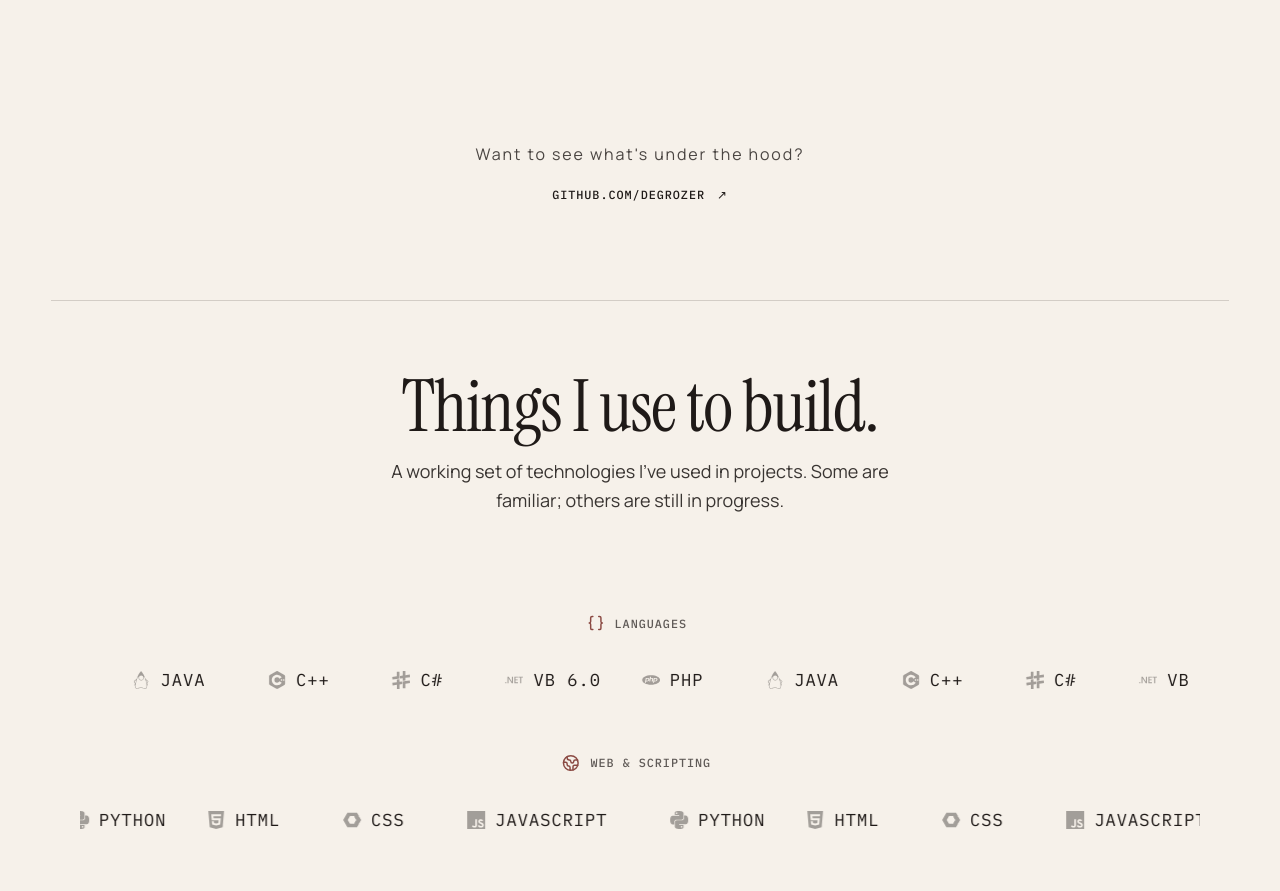
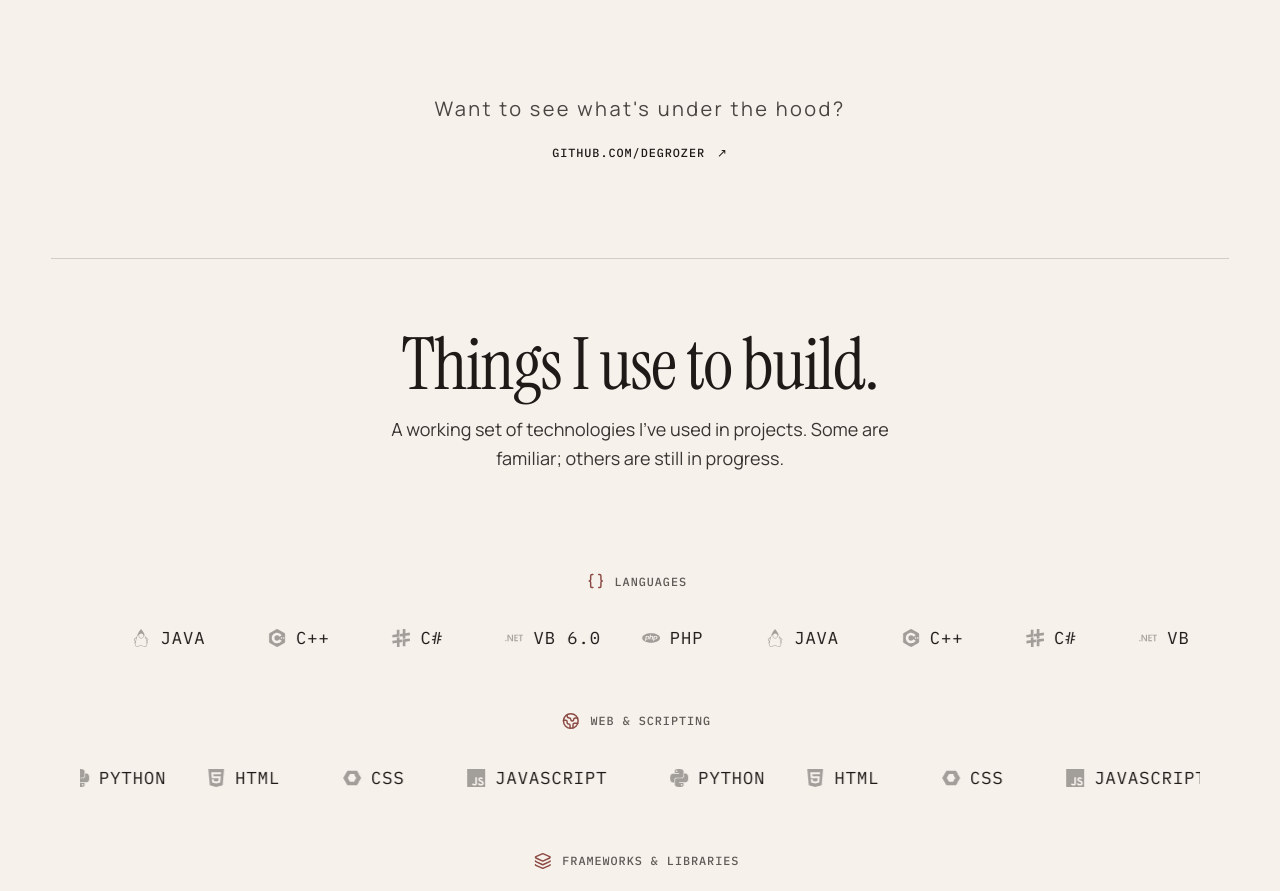
Before and after one commit to DeGrozer/jan-andrew-portfolio, a Next.js app: page / in a window 1280 px wide. Shown: the part 3879-4770 px from the top of the page. Built offline with nearby package versions, Linux system fonts and the light colour scheme.

Commit message:
--upload minor ifxes re: visual navigation

```diff
--- a/app/globals.css
+++ b/app/globals.css
@@ -1104,14 +1104,14 @@ html:not([data-experience="interactive"]) .exploration-horizontal-stage::-webkit
     backdrop-filter: blur(0px);
     opacity: 0;
     cursor: pointer;
-    transition: background-color 200ms ease, opacity 200ms ease;
+    transition: background-color 200ms ease, backdrop-filter 200ms ease, opacity 200ms ease;
     border: 1px solid var(--border);
   }
 
   .project-carousel-auto-overlay:hover,
   .project-carousel-auto-overlay:focus-visible {
     background: transparent;
-    backdrop-filter: none;
+    backdrop-filter: blur(5px);
     opacity: 1;
   }
 
--- a/components/sections/SelectedWork.tsx
+++ b/components/sections/SelectedWork.tsx
@@ -82,14 +82,15 @@ export function SelectedWorkSection() {
       <div className="mt-12 space-y-12 md:mt-16 md:space-y-16">
         {selectedWorkProjects.map((project, index) => {
           const isReversed = index % 2 === 1;
+          const projectLiveUrl = project.slug === "eng-bakery" ? undefined : project.liveUrl;
           const ctaLabel = project.slug === "opticcs"
             ? "VIEW DOCUMENTATION / MANUAL"
-            : project.liveUrl
+            : projectLiveUrl
               ? "VISIT SITE"
               : project.githubUrl
                 ? "VIEW SOURCE"
                 : null;
-          const ctaHref = project.liveUrl ?? project.githubUrl;
+          const ctaHref = projectLiveUrl ?? project.githubUrl;
 
           return (
             <article
@@ -187,7 +188,7 @@ export function SelectedWorkSection() {
                         <ProjectScreenshotCarousel
                           screenshots={project.screenshots}
                           projectName={project.slug}
-                          liveUrl={project.liveUrl}
+                          liveUrl={projectLiveUrl}
                           overlayLabel={project.slug === "opticcs" ? "VIEW DOCUMENTATION / MANUAL" : undefined}
                         />
                       ) : (
@@ -209,15 +210,15 @@ export function SelectedWorkSection() {
         })}
       </div>
 
-      <div className="mt-20 flex flex-col items-center text-center md:mt-28">
-        <p className="text-[0.85rem] tracking-[0.12em] text-[color:var(--foreground)]/80 md:text-[1rem]">
+      <div className="mt-12 flex flex-col items-center text-center md:mt-16">
+        <p className="text-[1.05rem] tracking-[0.12em] text-[color:var(--foreground)]/80 md:text-[1.25rem]">
           Want to see what&apos;s under the hood?
         </p>
         <a
           href="https://github.com/degrozer"
           target="_blank"
           rel="noopener noreferrer"
-          className="group label-mono mt-5 inline-flex items-center gap-3 text-[1rem] text-[color:var(--foreground)] transition-colors hover:text-[color:var(--muted)] md:text-[1.8rem]"
+          className="group label-mono mt-5 inline-flex items-center gap-3 text-[1.3rem] text-[color:var(--foreground)] transition-colors hover:text-[color:var(--muted)] md:text-[2.4rem]"
           aria-label="Open Andrew Barte GitHub profile"
         >
           <span className="underline-offset-8 group-hover:underline">GITHUB.COM/DEGROZER</span>
```
